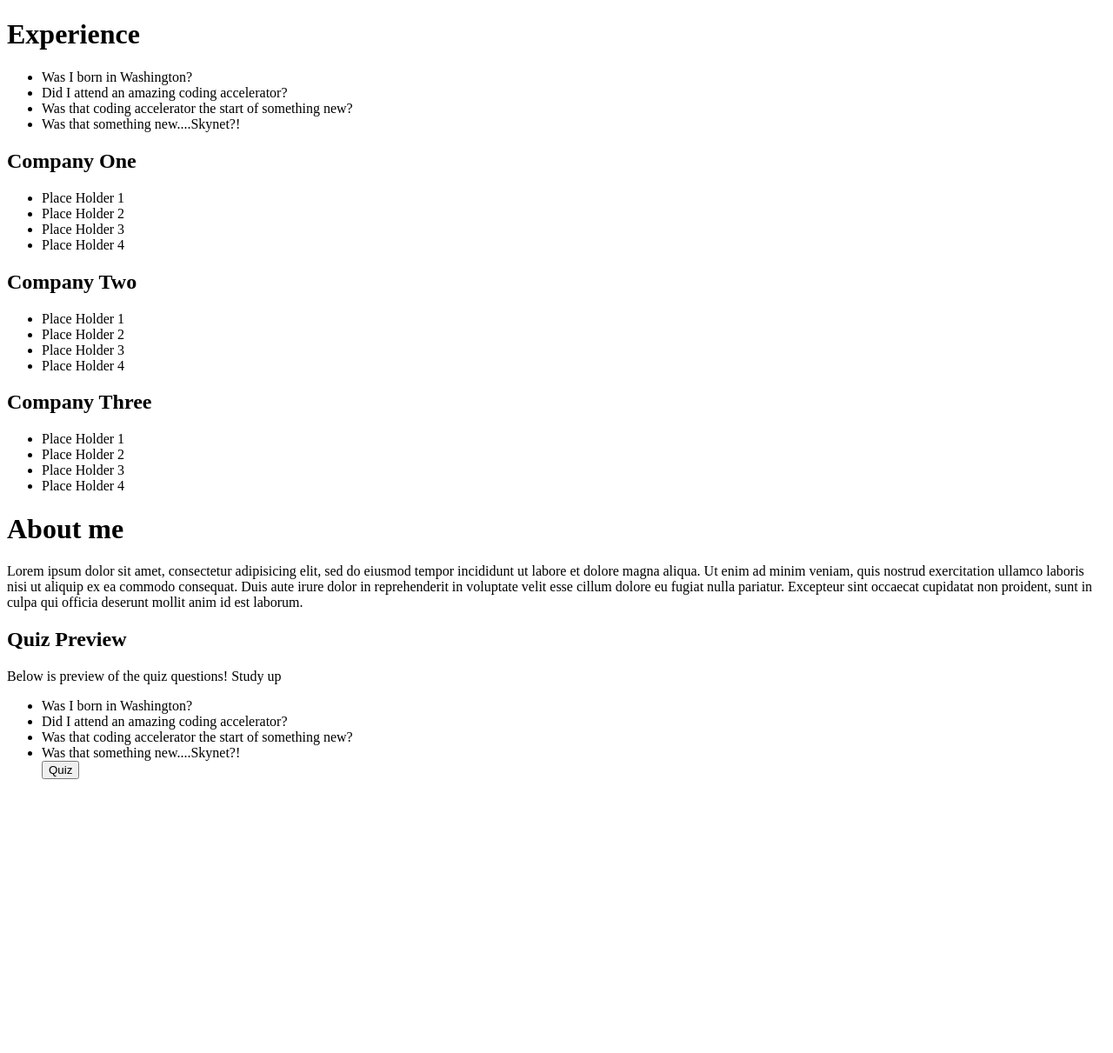
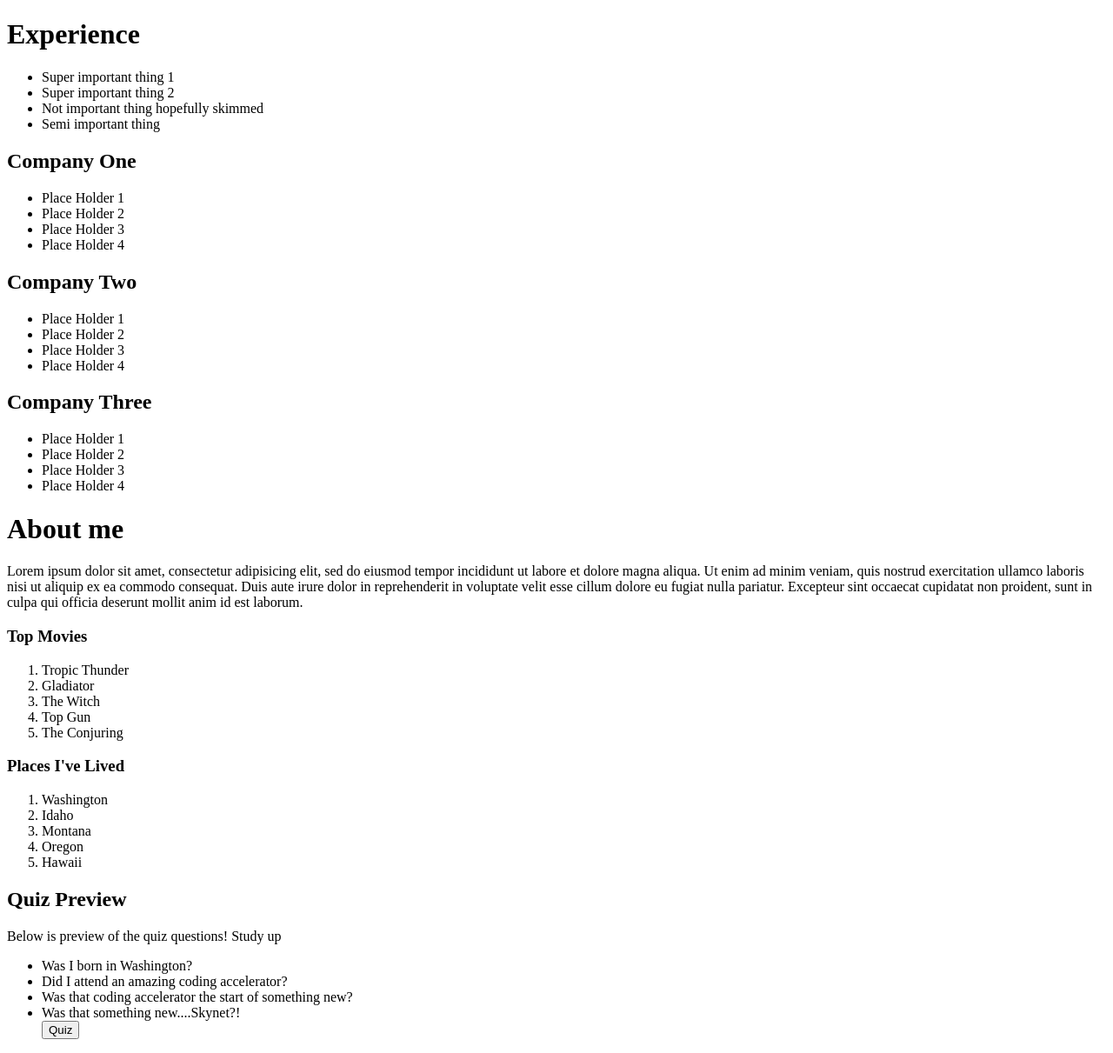
Before and after one commit to olds1423/aboutMe, a plain HTML site: page index.html in a window 1280 px wide. Shown: the whole page at 87% size. Before the commit the page ends 912 px from the top, so only its background shows below. Drawn offline with Linux system fonts and the light colour scheme.

Commit message:
HTML wrapped minimums wrapped up for assignment, starting JS journey

```diff
--- a/index.html
+++ b/index.html
@@ -8,10 +8,10 @@
   <body>
     <h1>Experience</h1>
     <ul>
-      <li>Was I born in Washington?</li>
-      <li>Did I attend an amazing coding accelerator?</li>
-      <li>Was that coding accelerator the start of something new?</li>
-      <li>Was that something new....Skynet?!</li>
+      <li>Super important thing 1</li>
+      <li>Super important thing 2</li>
+      <li>Not important thing hopefully skimmed</li>
+      <li>Semi important thing</li>
     </ul>
     <h2>Company One</h2>
     <ul>
@@ -36,6 +36,22 @@
     </ul>
     <h1>About me</h1>
     <p>Lorem ipsum dolor sit amet, consectetur adipisicing elit, sed do eiusmod tempor incididunt ut labore et dolore magna aliqua. Ut enim ad minim veniam, quis nostrud exercitation ullamco laboris nisi ut aliquip ex ea commodo consequat. Duis aute irure dolor in reprehenderit in voluptate velit esse cillum dolore eu fugiat nulla pariatur. Excepteur sint occaecat cupidatat non proident, sunt in culpa qui officia deserunt mollit anim id est laborum.</p>
+    <h3>Top Movies</h3>
+    <ol>
+      <li>Tropic Thunder</li>
+      <li>Gladiator</li>
+      <li>The Witch</li>
+      <li>Top Gun</li>
+      <li>The Conjuring</li>
+    </ol>
+    <h3>Places I've Lived</h3>
+    <ol>
+      <li>Washington</li>
+      <li>Idaho</li>
+      <li>Montana </li>
+      <li>Oregon</li>
+      <li>Hawaii</li>
+    </ol>
     <h2>Quiz Preview</h2>
     <p>Below is preview of the quiz questions! Study up</p>
     <ul>
```
